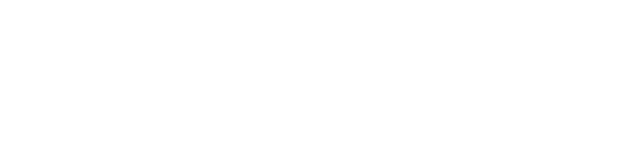
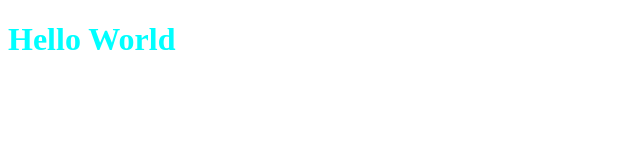
Before and after one commit to Crisktina/mid-term-project, a plain HTML site: page index.html in a window 1280 px wide. Shown: the whole page, without its empty margins (0-640 px from the left). Drawn offline with Linux system fonts and the light colour scheme.

Commit message:
add style.css document

```diff
--- a/index.html
+++ b/index.html
@@ -6,9 +6,11 @@
     <meta http-equiv="X-UA-Compatible" content="IE=edge" />
     <meta name="viewport" content="width=device-width, initial-scale=1.0" />
     <title>Circle Agency</title>
+    <link rel="stylesheet" href="style.css" />
 </head>
 
 <body>
+    <h1>Hello World</h1>
     <script src="index.js"></script>
 </body>
 
--- /dev/null
+++ b/style.css
@@ -0,0 +1,3 @@
+h1 {
+    color: aqua;
+}
```
